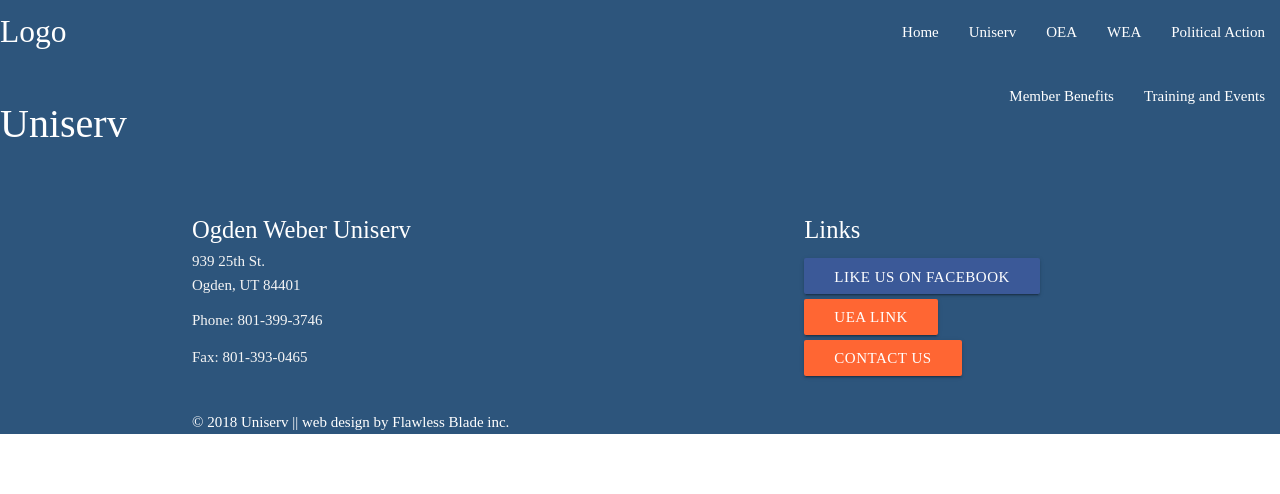
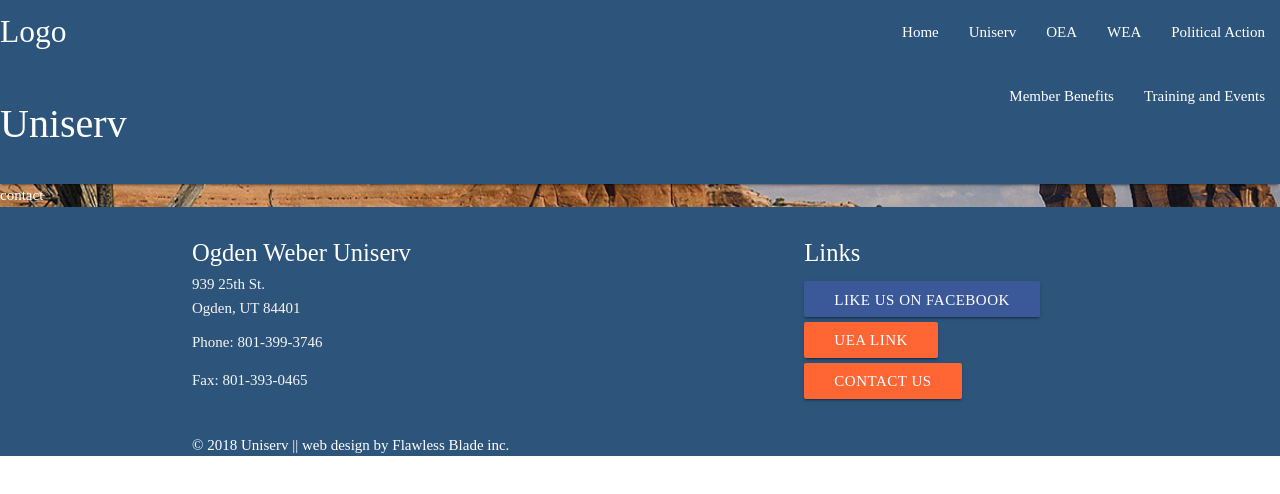
Before and after one commit to Sword220/uniserve, a React (Create React App) app in the folder uniserv-site/client/: page /contact in a window 1280 px wide. Shown: the top 494 px of the page. Built offline with nearby package versions, Linux system fonts and the light colour scheme.

Commit message:
contact component in client side routes

```diff
--- a/uniserv-site/client/src/App.js
+++ b/uniserv-site/client/src/App.js
@@ -10,6 +10,7 @@
 import PolAction from './components/PolAction'
 import MemberBen from './components/MemberBen'
 import Events from './components/Events'
+import Contact from './components/Contact'
 import Background from './images/Background.jpg'
 
 const BackgroundImage = styled.div`
@@ -35,6 +36,7 @@
           <Route exact path='/polaction' component={PolAction} />
           <Route exact path='/memberben' component={MemberBen} />
           <Route exact path='/events' component={Events} />
+          <Route exact path='/contact' component={Contact} />
         </Switch>
         <Footer />
       </BackgroundImage>
--- a/uniserv-site/client/src/components/Contact.js
+++ b/uniserv-site/client/src/components/Contact.js
@@ -8,3 +8,5 @@
     )
   }
 }
+
+export default Contact
```
Also changed, not shown: 1 other file (tests, documents, lock files or other folders).
